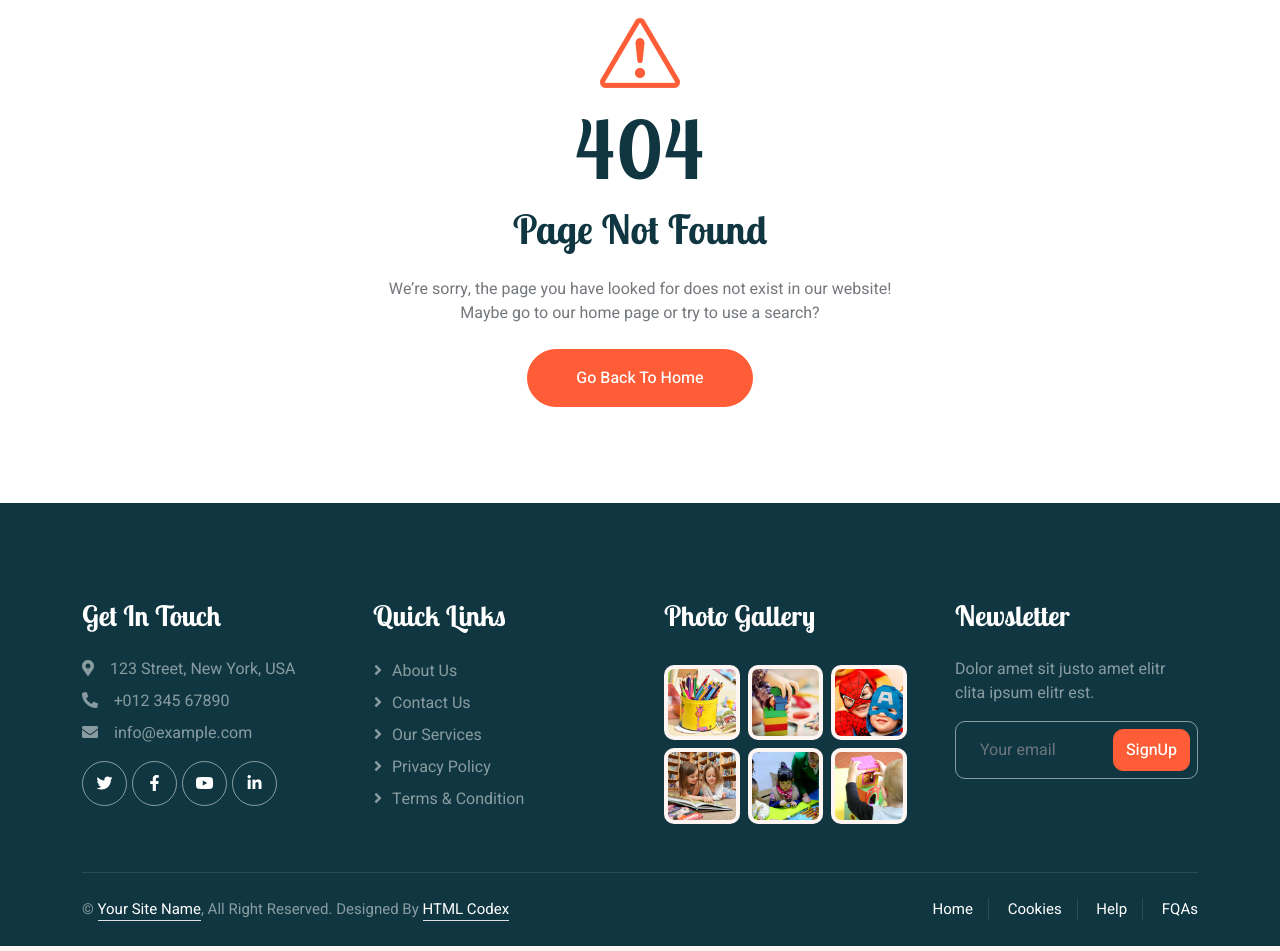
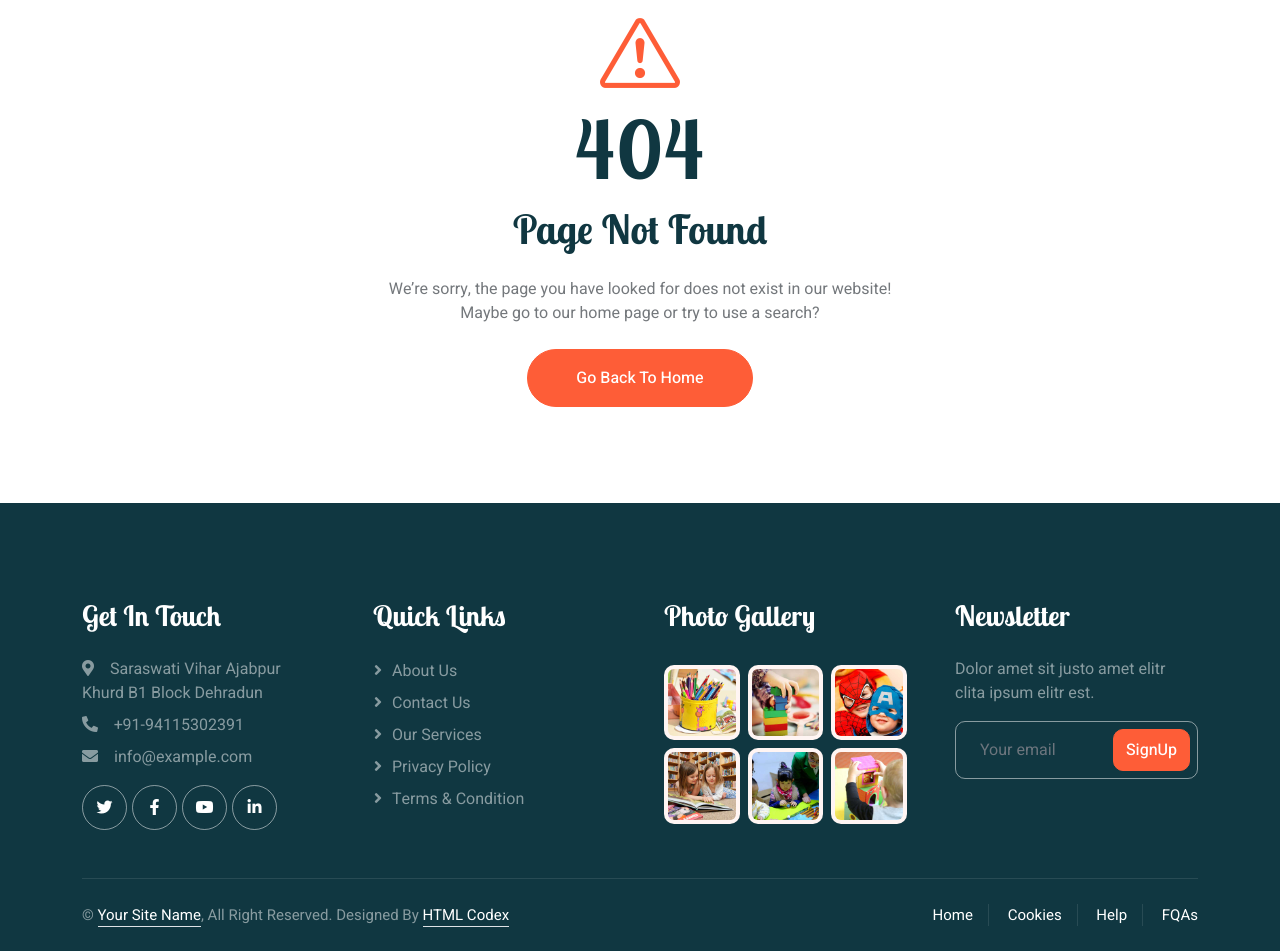
Before and after one commit to PrashantBisht/school-website-template, a plain HTML site: page 404.html in a window 1280 px wide. Shown: the part 518-1469 px from the top of the page. Drawn offline with nearby package versions, Linux system fonts and the light colour scheme.

Commit message:
changed address

```diff
--- a/404.html
+++ b/404.html
@@ -113,8 +113,8 @@
                 <div class="row g-5">
                     <div class="col-lg-3 col-md-6">
                         <h3 class="text-white mb-4">Get In Touch</h3>
-                        <p class="mb-2"><i class="fa fa-map-marker-alt me-3"></i>123 Street, New York, USA</p>
-                        <p class="mb-2"><i class="fa fa-phone-alt me-3"></i>+012 345 67890</p>
+                        <p class="mb-2"><i class="fa fa-map-marker-alt me-3"></i>Saraswati Vihar Ajabpur Khurd B1 Block Dehradun</p>
+                        <p class="mb-2"><i class="fa fa-phone-alt me-3"></i>+91-94115302391</p>
                         <p class="mb-2"><i class="fa fa-envelope me-3"></i>info@example.com</p>
                         <div class="d-flex pt-2">
                             <a class="btn btn-outline-light btn-social" href=""><i class="fab fa-twitter"></i></a>
```
Also changed, not shown: about.html (+2 -2 lines), appointment.html (+2 -2 lines), call-to-action.html (+2 -2 lines), classes.html (+2 -2 lines), contact.html (+4 -4 lines), facility.html (+2 -2 lines), index.html (+2 -2 lines), team.html (+2 -2 lines), testimonial.html (+2 -2 lines).
